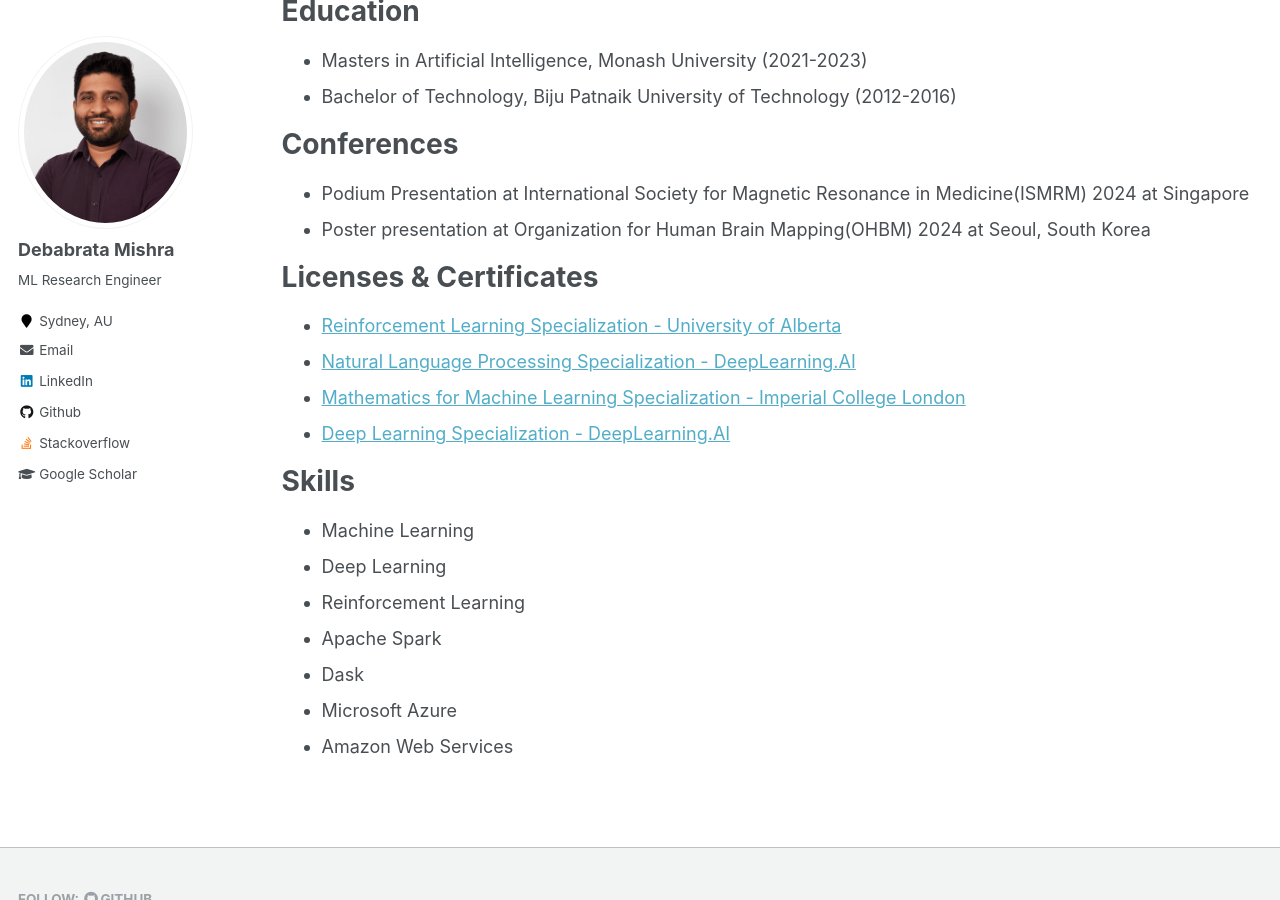
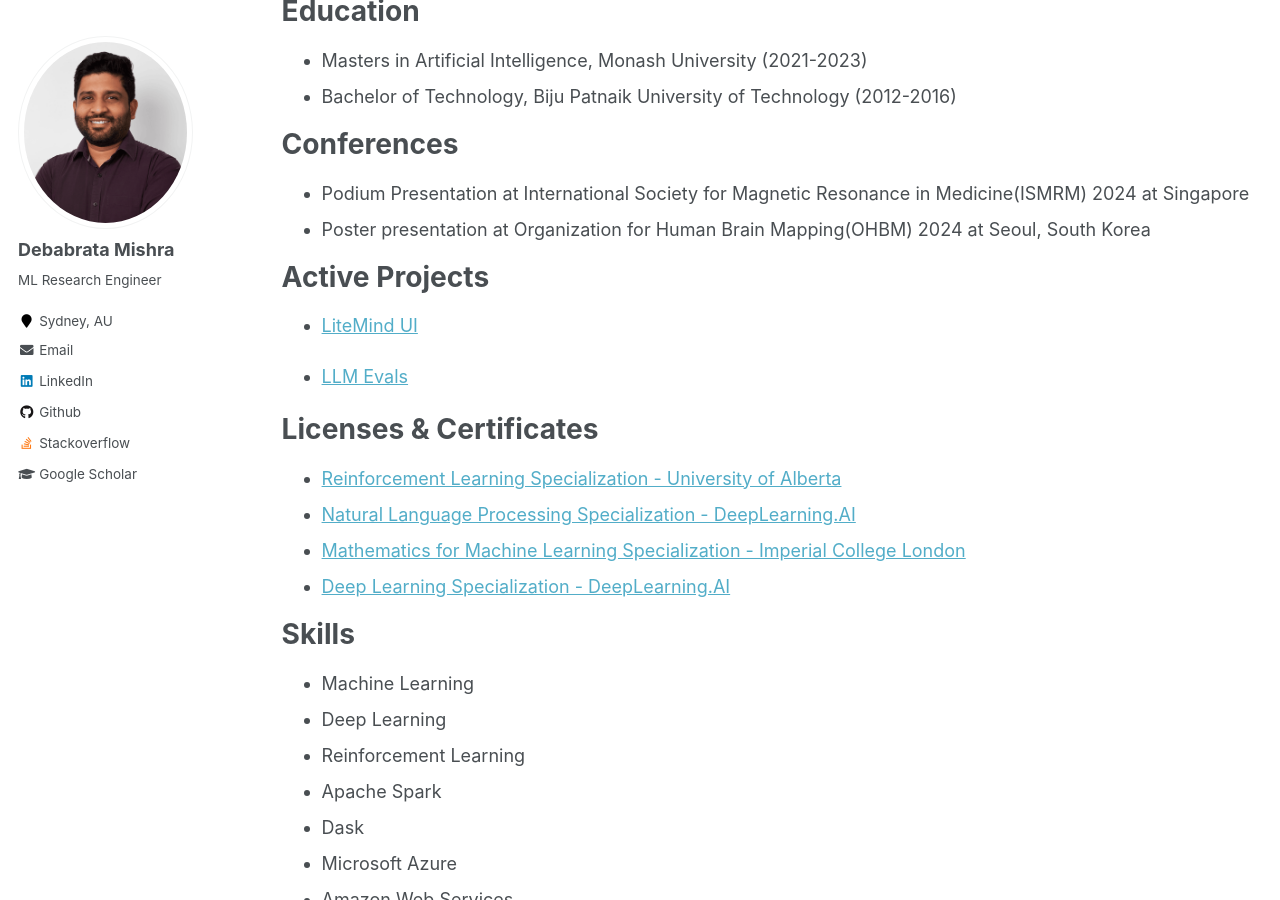
Before and after one commit to debabratamishra/debabratamishra.github.io, a Jekyll site: the page built from _pages/cv.md, in a window 1280 px wide and 900 px high, scrolled down 406 px. Built offline with Jekyll 4.4.1, drawn with Linux system fonts in a browser that asks for light colours.

Commit message:
Updated CV with few OSS projects

```diff
--- a/_pages/cv.md
+++ b/_pages/cv.md
@@ -27,6 +27,13 @@
 * Podium Presentation at International Society for Magnetic Resonance in Medicine(ISMRM) 2024 at Singapore
 * Poster presentation at Organization for Human Brain Mapping(OHBM) 2024 at Seoul, South Korea
 
+Active Projects
+======
+
+* [LiteMind UI](https://github.com/debabratamishra/litemind-ui)
+
+* [LLM Evals](https://github.com/debabratamishra/llm-evals)
+
 Licenses & Certificates
 ======
 * [Reinforcement Learning Specialization - University of Alberta](https://www.coursera.org/account/accomplishments/specialization/QUSXZF07HF8R)
```
